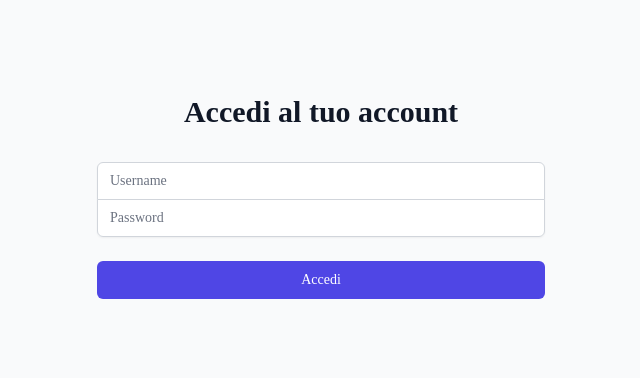
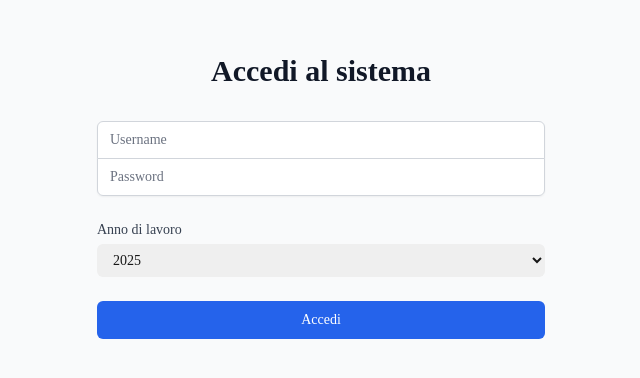
Before and after one commit to xmadalin2007/gestione-fornitori, a Next.js app: page / in a window 1280 px wide. Shown: the part 216-594 px from the top of the page, without its empty margins (319-959 px from the left). Built offline with nearby package versions, Linux system fonts and the light colour scheme.

Commit message:
Rimosso Supabase e semplificato il sistema di autenticazione

```diff
--- a/src/components/LoginForm.tsx
+++ b/src/components/LoginForm.tsx
@@ -1,42 +1,48 @@
 'use client';
 
-import React, { useState } from 'react';
+import { useState } from 'react';
 import { useRouter } from 'next/navigation';
-import { supabase } from '@/lib/supabase';
 
 export default function LoginForm() {
+  const router = useRouter();
   const [username, setUsername] = useState('');
   const [password, setPassword] = useState('');
   const [error, setError] = useState('');
-  const router = useRouter();
+  const [selectedYear, setSelectedYear] = useState(new Date().getFullYear().toString());
 
-  const handleSubmit = async (e: React.FormEvent) => {
+  const years = Array.from(
+    { length: 5 },
+    (_, i) => (new Date().getFullYear() - i).toString()
+  );
+
+  const handleSubmit = (e: React.FormEvent) => {
     e.preventDefault();
     setError('');
 
-    try {
-      const { data, error } = await supabase
-        .from('users')
-        .select('*')
-        .eq('username', username)
-        .single();
+    // Verifica le credenziali
+    if (username === 'edoardo') {
+      // Recupera gli utenti dal localStorage
+      const users = JSON.parse(localStorage.getItem('users') || '[]');
+      const adminUser = users.find((user: any) => user.username === 'edoardo');
 
-      if (error) {
-        throw error;
+      if (adminUser && password === adminUser.password) {
+        localStorage.setItem('isLoggedIn', 'true');
+        localStorage.setItem('currentUser', username);
+        localStorage.setItem('selectedYear', selectedYear);
+        router.push('/dashboard');
+      } else if (!adminUser && password === 'edoardO2024') {
+        // Prima volta che l'admin accede, crea l'utente
+        const newUsers = [...users, { username: 'edoardo', password: 'edoardO2024' }];
+        localStorage.setItem('users', JSON.stringify(newUsers));
+        localStorage.setItem('isLoggedIn', 'true');
+        localStorage.setItem('currentUser', username);
+        localStorage.setItem('selectedYear', selectedYear);
+        router.push('/dashboard');
+      } else {
+        setError('Credenziali non valide');
       }
-
-      if (!data || data.password !== password) {
-        setError('Credenziali non valide');
-        return;
-      }
-
-      // Login successful
-      localStorage.setItem('isLoggedIn', 'true');
-      localStorage.setItem('username', username);
-      router.push('/dashboard');
-    } catch (error) {
-      console.error('Error:', error);
-      setError('Si è verificato un errore durante il login');
+    } else {
+      setError('Credenziali non valide');
     }
   };
 
@@ -45,7 +51,7 @@ export default function LoginForm() {
       <div className="max-w-md w-full space-y-8">
         <div>
           <h2 className="mt-6 text-center text-3xl font-extrabold text-gray-900">
-            Accedi al tuo account
+            Accedi al sistema
           </h2>
         </div>
         <form className="mt-8 space-y-6" onSubmit={handleSubmit}>
@@ -59,7 +65,7 @@ export default function LoginForm() {
                 name="username"
                 type="text"
                 required
-                className="appearance-none rounded-none relative block w-full px-3 py-2 border border-gray-300 placeholder-gray-500 text-gray-900 rounded-t-md focus:outline-none focus:ring-indigo-500 focus:border-indigo-500 focus:z-10 sm:text-sm"
+                className="appearance-none rounded-none relative block w-full px-3 py-2 border border-gray-300 placeholder-gray-500 text-gray-900 rounded-t-md focus:outline-none focus:ring-blue-500 focus:border-blue-500 focus:z-10 sm:text-sm"
                 placeholder="Username"
                 value={username}
                 onChange={(e) => setUsername(e.target.value)}
@@ -74,7 +80,7 @@ export default function LoginForm() {
                 name="password"
                 type="password"
                 required
-                className="appearance-none rounded-none relative block w-full px-3 py-2 border border-gray-300 placeholder-gray-500 text-gray-900 rounded-b-md focus:outline-none focus:ring-indigo-500 focus:border-indigo-500 focus:z-10 sm:text-sm"
+                className="appearance-none rounded-none relative block w-full px-3 py-2 border border-gray-300 placeholder-gray-500 text-gray-900 rounded-b-md focus:outline-none focus:ring-blue-500 focus:border-blue-500 focus:z-10 sm:text-sm"
                 placeholder="Password"
                 value={password}
                 onChange={(e) => setPassword(e.target.value)}
@@ -82,14 +88,33 @@ export default function LoginForm() {
             </div>
           </div>
 
+          <div>
+            <label htmlFor="year" className="block text-sm font-medium text-gray-700">
+              Anno di lavoro
+            </label>
+            <select
+              id="year"
+              name="year"
+              className="mt-1 block w-full pl-3 pr-10 py-2 text-base border-gray-300 focus:outline-none focus:ring-blue-500 focus:border-blue-500 sm:text-sm rounded-md"
+              value={selectedYear}
+              onChange={(e) => setSelectedYear(e.target.value)}
+            >
+              {years.map(year => (
+                <option key={year} value={year}>{year}</option>
+              ))}
+            </select>
+          </div>
+
           {error && (
-            <div className="text-red-600 text-sm text-center">{error}</div>
+            <div className="text-red-600 text-sm text-center">
+              {error}
+            </div>
           )}
 
           <div>
             <button
               type="submit"
-              className="group relative w-full flex justify-center py-2 px-4 border border-transparent text-sm font-medium rounded-md text-white bg-indigo-600 hover:bg-indigo-700 focus:outline-none focus:ring-2 focus:ring-offset-2 focus:ring-indigo-500"
+              className="group relative w-full flex justify-center py-2 px-4 border border-transparent text-sm font-medium rounded-md text-white bg-blue-600 hover:bg-blue-700 focus:outline-none focus:ring-2 focus:ring-offset-2 focus:ring-blue-500"
             >
               Accedi
             </button>
--- a/src/lib/supabase.ts
+++ /dev/null
@@ -1,29 +0,0 @@
-import { createClient } from '@supabase/supabase-js';
-
-const supabaseUrl = process.env.NEXT_PUBLIC_SUPABASE_URL!;
-const supabaseAnonKey = process.env.NEXT_PUBLIC_SUPABASE_ANON_KEY!;
-
-export const supabase = createClient(supabaseUrl, supabaseAnonKey);
-
-export interface DbSupplier {
-  id: string;
-  name: string;
-  default_payment_method: 'contanti' | 'bonifico';
-  created_at: string;
-}
-
-export interface DbEntry {
-  id: string;
-  date: string;
-  supplier_id: string;
-  amount: number;
-  description: string;
-  payment_method: 'contanti' | 'bonifico';
-  created_at: string;
-}
-
-export interface DbUser {
-  username: string;
-  password: string;
-  created_at: string;
-}
```
